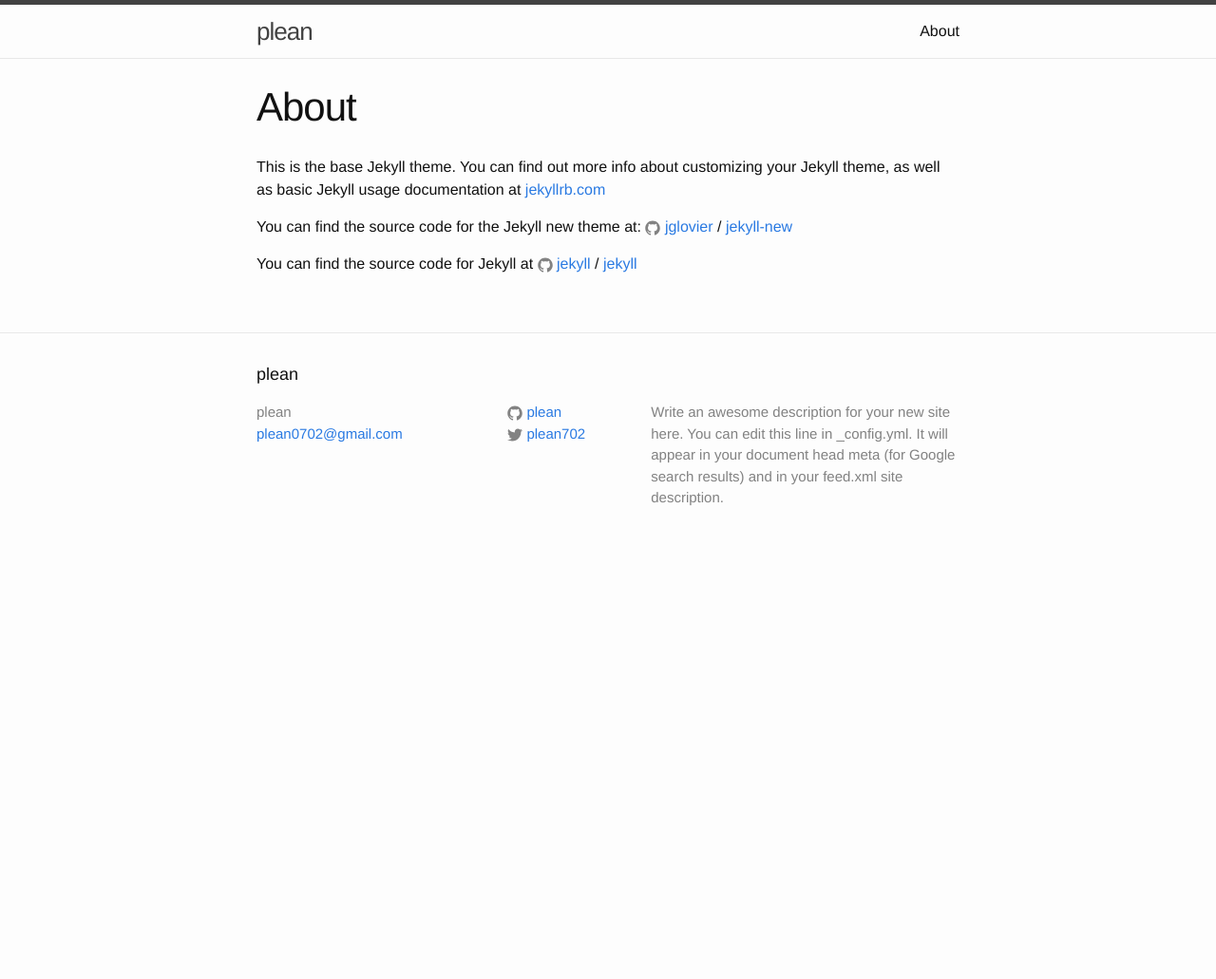
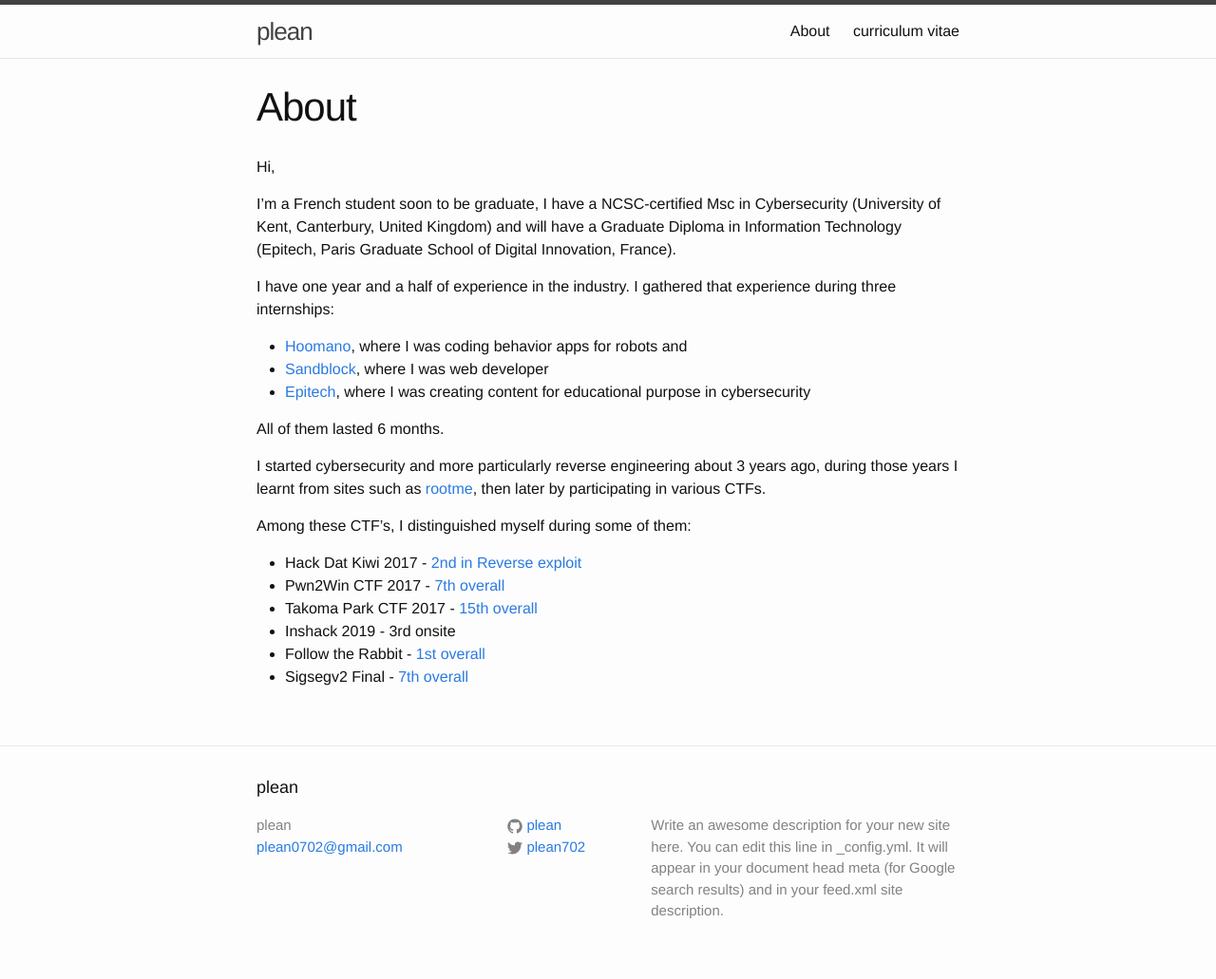
Before and after one commit to plean/plean.github.io, a Jekyll site: the page built from about.md, in a window 1280 px wide. Shown: the whole page at 95% size. Built offline with Jekyll 4.4.1, drawn with Linux system fonts in a browser that asks for light colours; before the commit the page ends 900 px from its top, so only the background shows below that.

Commit message:
cv + about

```diff
--- a/about.md
+++ b/about.md
@@ -4,12 +4,23 @@
 permalink: /about/
 ---
 
-This is the base Jekyll theme. You can find out more info about customizing your Jekyll theme, as well as basic Jekyll usage documentation at [jekyllrb.com](http://jekyllrb.com/)
+Hi,
 
-You can find the source code for the Jekyll new theme at:
-{% include icon-github.html username="jglovier" %} /
-[jekyll-new](https://github.com/jglovier/jekyll-new)
+I'm a French student soon to be graduate, I have a NCSC-certified Msc in Cybersecurity (University of Kent, Canterbury, United Kingdom) and will have a Graduate Diploma in Information Technology (Epitech, Paris Graduate School of Digital Innovation, France).
 
-You can find the source code for Jekyll at
-{% include icon-github.html username="jekyll" %} /
-[jekyll](https://github.com/jekyll/jekyll)
+I have one year and a half of experience in the industry. I gathered that experience during three internships:
+- [Hoomano](https://hoomano.com/), where I was coding behavior apps for robots and
+- [Sandblock](https://sandblock.io/), where I was web developer
+- [Epitech](https://www.epitech.eu/), where I was creating content for educational purpose in cybersecurity
+
+All of them lasted 6 months.
+
+I started cybersecurity and more particularly reverse engineering about 3 years ago, during those years I learnt from sites such as [rootme](https://www.root-me.org/planch_j?inc=score), then later by participating in various CTFs.
+
+Among these CTF's, I distinguished myself during some of them:
+- Hack Dat Kiwi 2017   - [2nd in Reverse exploit](http://2017.hack.dat.kiwi/)
+- Pwn2Win CTF 2017     - [7th overall](https://ctf-br.org/wp-content/uploads/2017/10/Captura-de-tela-de-2017-10-26-082330.png)
+- Takoma Park CTF 2017 - [15th overall](https://ctftime.org/event/535)
+- Inshack 2019	       - 3rd onsite
+- Follow the Rabbit    - [1st overall](https://pbs.twimg.com/media/ENc2jC-XsAAeUwm?format=png&name=900x900)
+- Sigsegv2 Final       - [7th overall](https://i.imgur.com/IGpeg9F.pngz)
--- a/index.html
+++ b/index.html
@@ -20,4 +20,6 @@
 
   <p class="rss-subscribe">subscribe <a href="{{ "/feed.xml" | prepend: site.baseurl }}">via RSS</a></p>
 
+  <p><a href="cv.html">cv</a></p>
+
 </div>
```
Also changed, not shown: _layouts/pdf.html (added, +11 -0 lines), cv.html (added, +10 -0 lines), 2 other files.
